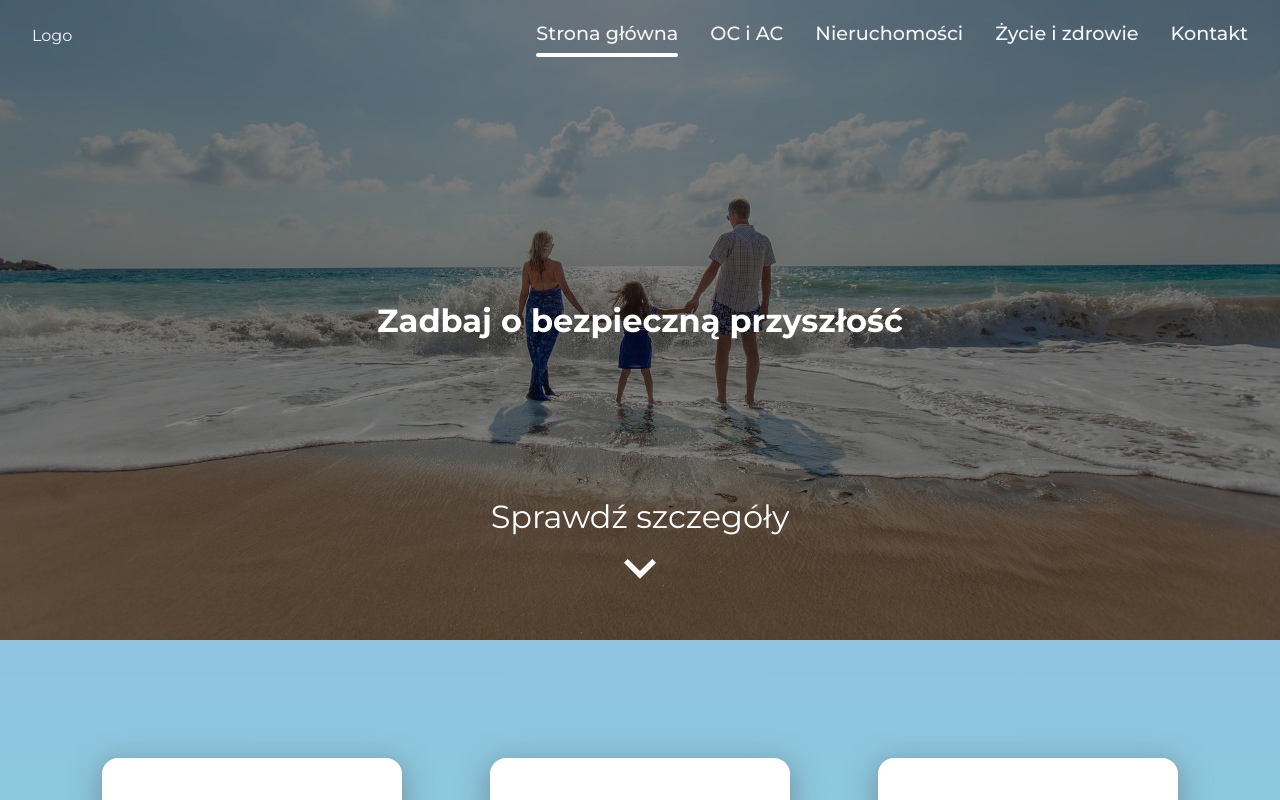
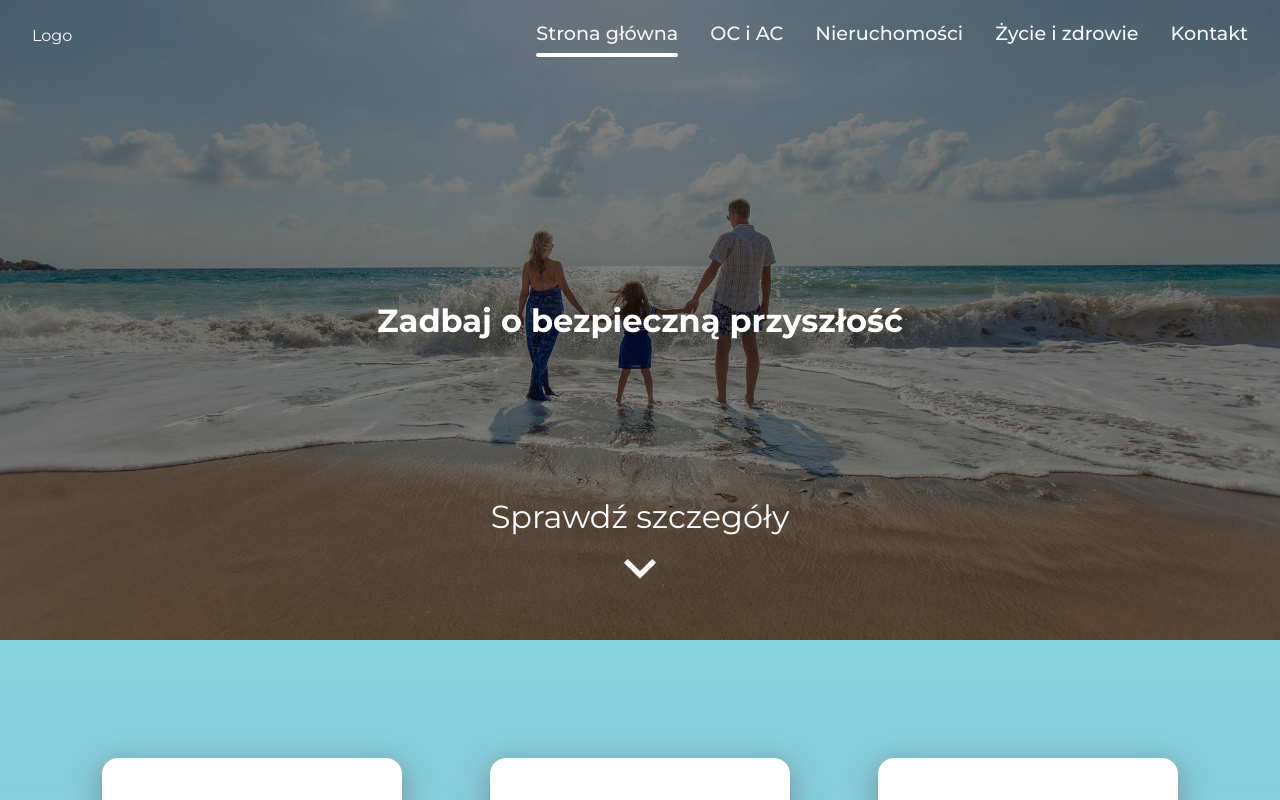
Before and after one commit to Mati2903/ubezpieczenia, a Next.js app in the folder frontend/: page / in a window 1280 px wide. Shown: the top 800 px of the page. Built offline with nearby package versions, Linux system fonts and the light colour scheme.

Commit message:
change backgroung-image gradient for Safari

```diff
--- a/frontend/styles/globals.scss
+++ b/frontend/styles/globals.scss
@@ -18,7 +18,7 @@ body {
 	font-family: Montserrat, -apple-system, BlinkMacSystemFont, Segoe UI, Roboto,
 		Oxygen, Ubuntu, Cantarell, Fira Sans, Droid Sans, Helvetica Neue, sans-serif;
 	background-color: #74ebd5;
-	background-image: linear-gradient(0deg, #74ebd5 0%, #9face6 100%);
+	background-image: linear-gradient(to bottom, #74ebd5, #9face6);
 	scroll-behavior: smooth;
 }
 
```
